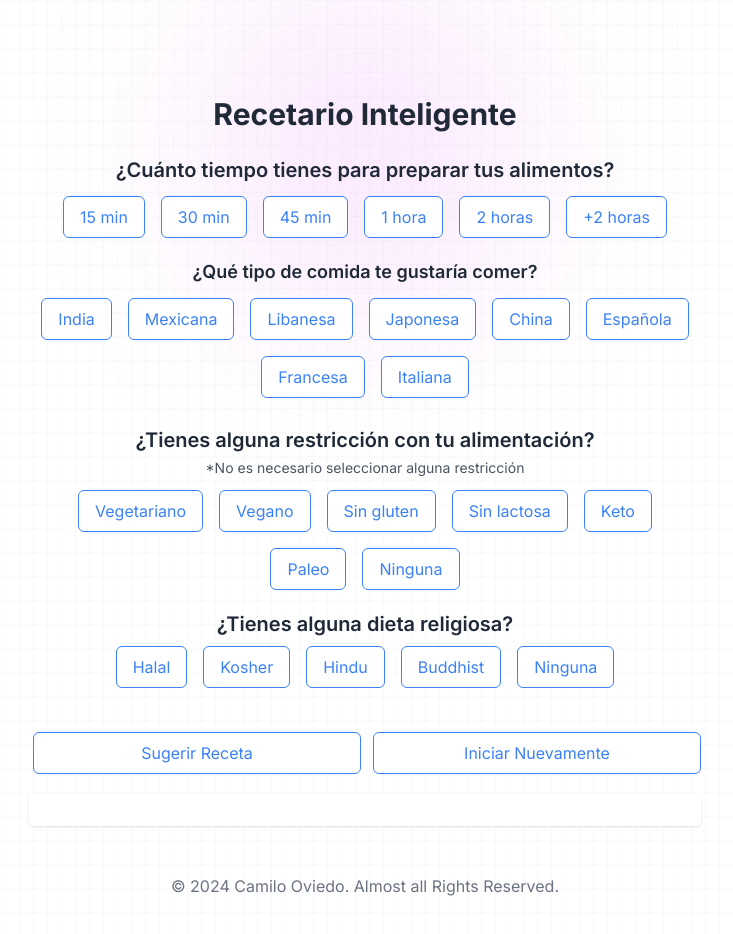
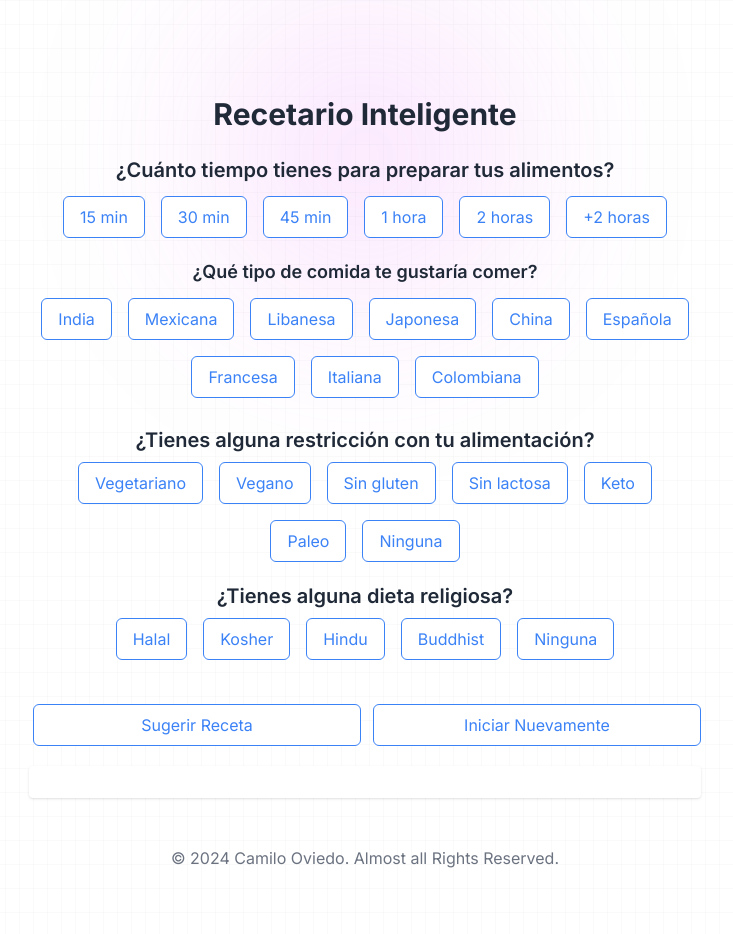
Before and after one commit to Champetaman/ai-dietary-recipe, a Next.js app: page / in a window 1280 px wide. Shown: the top 934 px of the page, without its empty margins (275-1008 px from the left). Built offline with nearby package versions, Linux system fonts and the light colour scheme.

Commit message:
Adicion data en json y mejoras en codigo

```diff
--- a/components/DietaryRestrictionsSelector.tsx
+++ b/components/DietaryRestrictionsSelector.tsx
@@ -1,4 +1,6 @@
-import React, { useState } from "react";
+import React, { useState, useCallback } from "react";
+
+import restrictions from "../data/DietaryRestrictions.json";
 
 interface DietaryRestrictionsSelectorProps {
   onSelectRestriction: (restrictions: string[]) => void;
@@ -11,7 +13,8 @@ const DietaryRestrictionsSelector: React.FC<
     []
   );
 
-  const handleSelectRestriction = (restriction: string) => {
+  const handleSelectRestriction = useCallback(
+    (restriction: string) => {
       const isSelected = selectedRestrictions.includes(restriction);
       const newRestrictions = isSelected
         ? selectedRestrictions.filter((r) => r !== restriction)
@@ -19,28 +22,15 @@ const DietaryRestrictionsSelector: React.FC<
 
       setSelectedRestrictions(newRestrictions);
       onSelectRestriction(newRestrictions);
-  };
-
-  const restrictions = [
-    "Vegetariano",
-    "Vegano",
-    "Sin gluten",
-    "Sin lactosa",
-    "Keto",
-    "Paleo",
-    "Ninguna",
-  ];
+    },
+    [onSelectRestriction, selectedRestrictions]
+  );
 
   return (
     <div className="mb-4 w-full">
-      <h2 className="mb-1 text-xl text-center">
-        ¿Tienes alguna restricción con tu alimentación?
-      </h2>
-      <p className="mb-2 text-sm text-center text-gray-600">
-        *No es necesario seleccionar alguna restricción
-      </p>
+      <h2 className="mb-1 text-xl text-center">{restrictions.header}</h2>
       <div className="flex flex-wrap gap-2 justify-center">
-        {restrictions.map((restriction) => (
+        {restrictions.options.map((restriction) => (
           <button
             key={restriction}
             onClick={() => handleSelectRestriction(restriction)}
@@ -58,4 +48,8 @@ const DietaryRestrictionsSelector: React.FC<
   );
 };
 
-export default DietaryRestrictionsSelector;
+const MemoizedTimeSelector = React.memo(DietaryRestrictionsSelector);
+
+MemoizedTimeSelector.displayName = "DietaryRestrictionsSelector"; // Setting the display name explicitly
+
+export default MemoizedTimeSelector;
--- a/components/FoodTypeSelector.tsx
+++ b/components/FoodTypeSelector.tsx
@@ -1,4 +1,6 @@
-import React, { useState } from "react";
+import React, { useState, useCallback } from "react";
+
+import foodTypes from "../data/FoodOptions.json";
 
 interface FoodTypeSelectorProps {
   onSelectFoodType: (foodType: string) => void;
@@ -8,29 +10,22 @@ const FoodTypeSelector: React.FC<FoodTypeSelectorProps> = ({
   onSelectFoodType,
 }) => {
   const [selectedFoodType, setSelectedFoodType] = useState<string | null>(null);
-  const foodTypes = [
-    "India",
-    "Mexicana",
-    "Libanesa",
-    "Japonesa",
-    "China",
-    "Española",
-    "Francesa",
-    "Italiana",
-  ];
 
-  const handleClick = (foodType: string) => {
-    setSelectedFoodType(foodType);
-    onSelectFoodType(foodType);
-  };
+  const handleClick = useCallback(
+    (foodType: string) => {
+      setSelectedFoodType(foodType);
+      onSelectFoodType(foodType);
+    },
+    [onSelectFoodType]
+  );
 
   return (
     <div className="mb-6 w-full">
       <h2 className="text-lg font-semibold mb-2 text-center">
-        ¿Qué tipo de comida te gustaría comer?
+        {foodTypes.header}
       </h2>
       <div className="flex flex-wrap gap-2 justify-center">
-        {foodTypes.map((foodType) => (
+        {foodTypes.options.map((foodType) => (
           <button
             key={foodType}
             className={`px-4 py-2 rounded-md btn ${
@@ -46,4 +41,8 @@ const FoodTypeSelector: React.FC<FoodTypeSelectorProps> = ({
   );
 };
 
-export default FoodTypeSelector;
+const MemoizedTimeSelector = React.memo(FoodTypeSelector);
+
+MemoizedTimeSelector.displayName = "FoodTypeSelector"; // Setting the display name explicitly
+
+export default MemoizedTimeSelector;
--- a/components/TimeSelector.tsx
+++ b/components/TimeSelector.tsx
@@ -1,5 +1,6 @@
-import React, { useState } from "react";
+import React, { useState, useCallback } from "react";
 
+import times from "../data/TimeOptions.json";
 interface TimeSelectorProps {
   onSelectTime: (time: string) => void;
 }
@@ -7,20 +8,19 @@ interface TimeSelectorProps {
 const TimeSelector: React.FC<TimeSelectorProps> = ({ onSelectTime }) => {
   const [selectedTime, setSelectedTime] = useState<string | null>(null);
 
-  const handleSelectTime = (time: string) => {
-    setSelectedTime(time);
-    onSelectTime(time);
-  };
-
-  const times = ["15 min", "30 min", "45 min", "1 hora", "2 horas", "+2 horas"];
+  const handleSelectTime = useCallback(
+    (time: string) => {
+      setSelectedTime(time);
+      onSelectTime(time);
+    },
+    [onSelectTime]
+  );
 
   return (
     <div className="mb-4 w-full">
-      <h2 className="mb-2 text-xl text-center">
-        ¿Cuánto tiempo tienes para preparar tus alimentos?
-      </h2>
+      <h2 className="mb-2 text-xl text-center">{times.header}</h2>
       <div className="flex flex-wrap gap-2 justify-center">
-        {times.map((time) => (
+        {times.options.map((time) => (
           <button
             key={time}
             onClick={() => handleSelectTime(time)}
@@ -36,4 +36,8 @@ const TimeSelector: React.FC<TimeSelectorProps> = ({ onSelectTime }) => {
   );
 };
 
-export default TimeSelector;
+const MemoizedTimeSelector = React.memo(TimeSelector);
+
+MemoizedTimeSelector.displayName = "TimeSelector"; // Setting the display name explicitly
+
+export default MemoizedTimeSelector;
```
Lines whose indentation alone changed are shown as unchanged.
